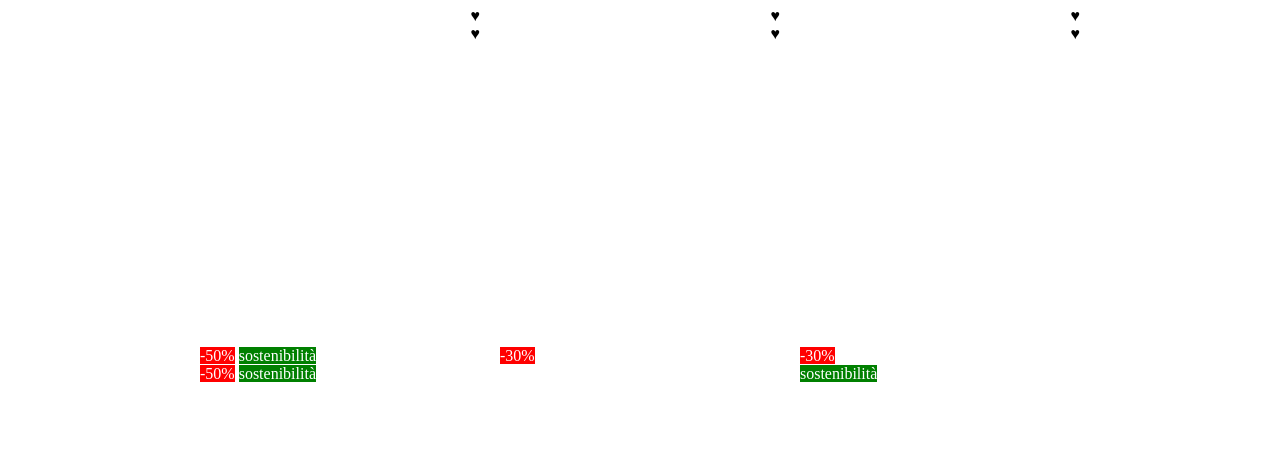
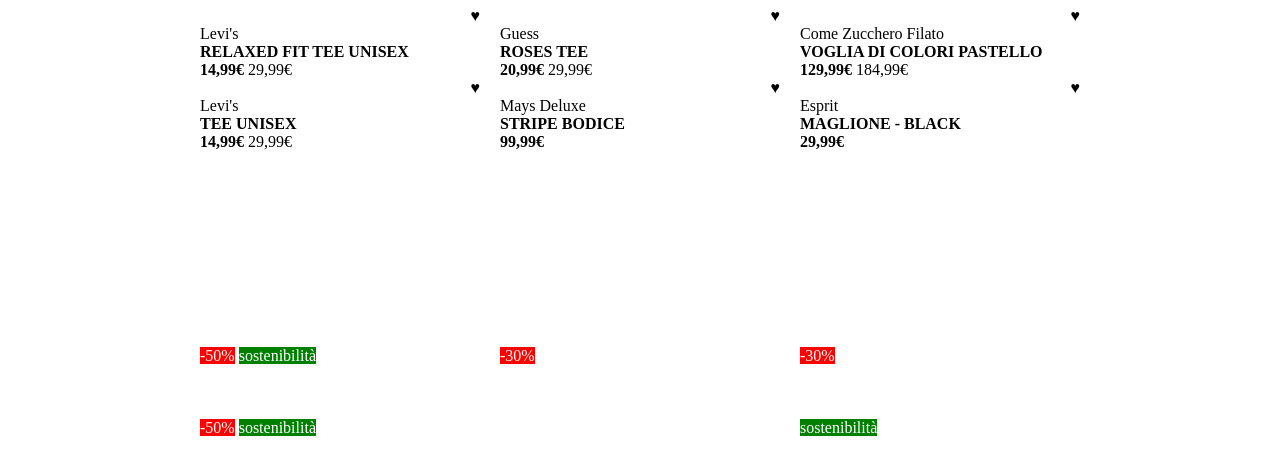
Before and after one commit to daniele-rosati/html-css-boolando, a plain HTML site: page index.html in a window 1280 px wide. Shown: the part 101-576 px from the top of the page. Drawn offline with Linux system fonts and the light colour scheme.

Commit message:
feat: price and txt

```diff
--- a/index.html
+++ b/index.html
@@ -43,6 +43,13 @@
                         <span class="sostenibilità"> sostenibilità</span>
                     </div>
 
+                    <div>
+                        <span>Levi's</span>
+                        <div><strong>RELAXED FIT TEE UNISEX</strong></div>
+                        <span class="txt-red"> <strong> 14,99€ </strong></span>
+                        <span class="txt-deleted"> 29,99€</span>
+                    </div>
+
                 </div>
             </div>
             <div class="col-33">
@@ -56,7 +63,13 @@
 
                     <div class="discount">
                         <span class="sconto">-30%</span>
+                    </div>
 
+                    <div>
+                        <span>Guess</span>
+                        <div><strong>ROSES TEE</strong></div>
+                        <span class="txt-red"> <strong> 20,99€ </strong></span>
+                        <span class="txt-deleted"> 29,99€</span>
                     </div>
 
                 </div>
@@ -74,6 +87,13 @@
 
                     </div>
 
+                    <div>
+                        <span>Come Zucchero Filato</span>
+                        <div><strong>VOGLIA DI COLORI PASTELLO</strong></div>
+                        <span class="txt-red"> <strong> 129,99€ </strong></span>
+                        <span class="txt-deleted"> 184,99€</span>
+                    </div>
+
                 </div>
             </div> <div class="col-33">
                 <div class="card">
@@ -89,6 +109,13 @@
                         <span class="sostenibilità"> sostenibilità</span>
                     </div>
 
+                    <div>
+                        <span>Levi's</span>
+                        <div><strong>TEE UNISEX</strong></div>
+                        <span class="txt-red"> <strong> 14,99€ </strong></span>
+                        <span class="txt-deleted"> 29,99€</span>
+                    </div>
+
                 </div>
             </div> <div class="col-33">
                 <div class="card">
@@ -97,6 +124,12 @@
 
                     <div class="cuore-nero">
                         <span>&hearts;</span>
+                    </div>
+
+                    <div>
+                        <span>Mays Deluxe</span>
+                        <div><strong>STRIPE BODICE</strong></div>
+                        <span class="txt-red"> <strong> 99,99€ </strong></span>
                     </div>
 
                 </div>
@@ -111,8 +144,14 @@
                     </div>
 
                     <div class="discount">
+                        <span class="sostenibilità"> sostenibilità</span>
+                    </div>
 
-                        <span class="sostenibilità"> sostenibilità</span>
+                    <div>
+                        <span>Esprit</span>
+                        <div><strong> MAGLIONE - BLACK </strong></div>
+                        <span class="txt-red"> <strong> 29,99€ </strong></span>
+
                     </div>
 
                 </div>
```
